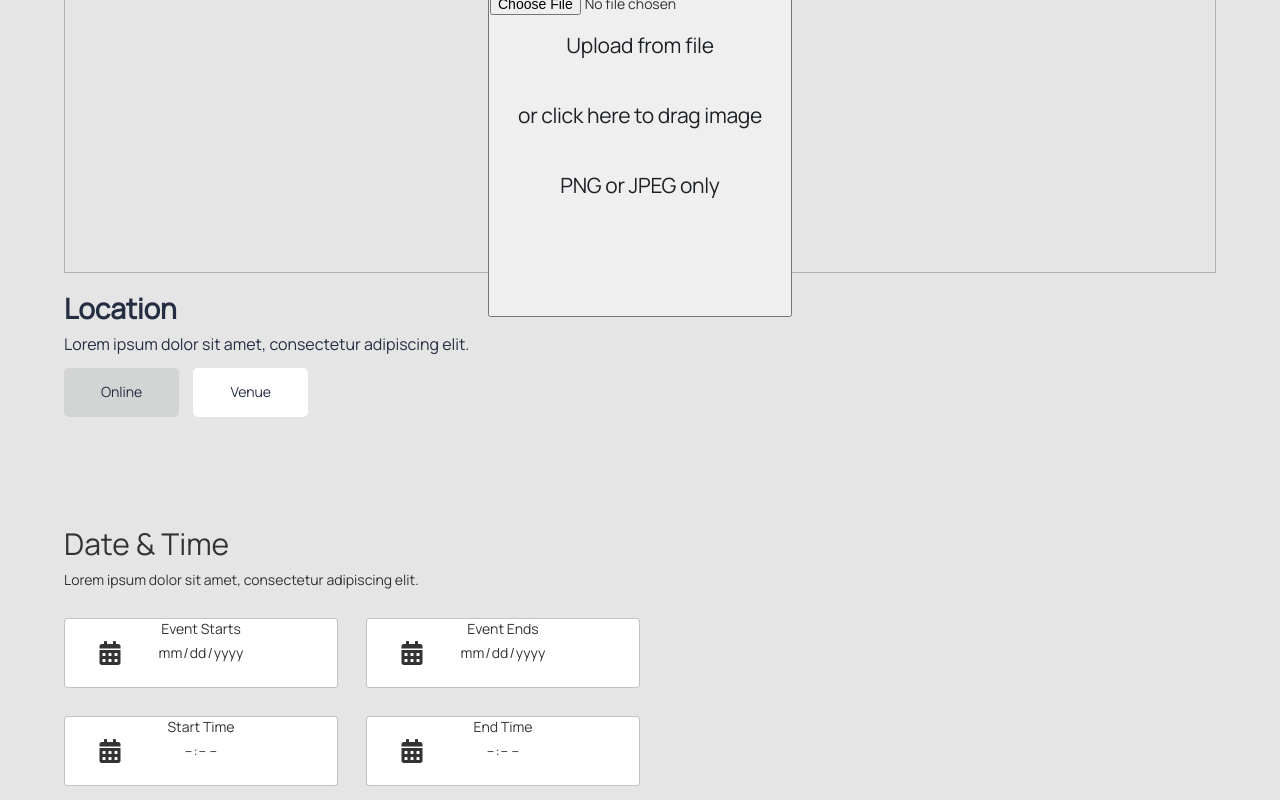
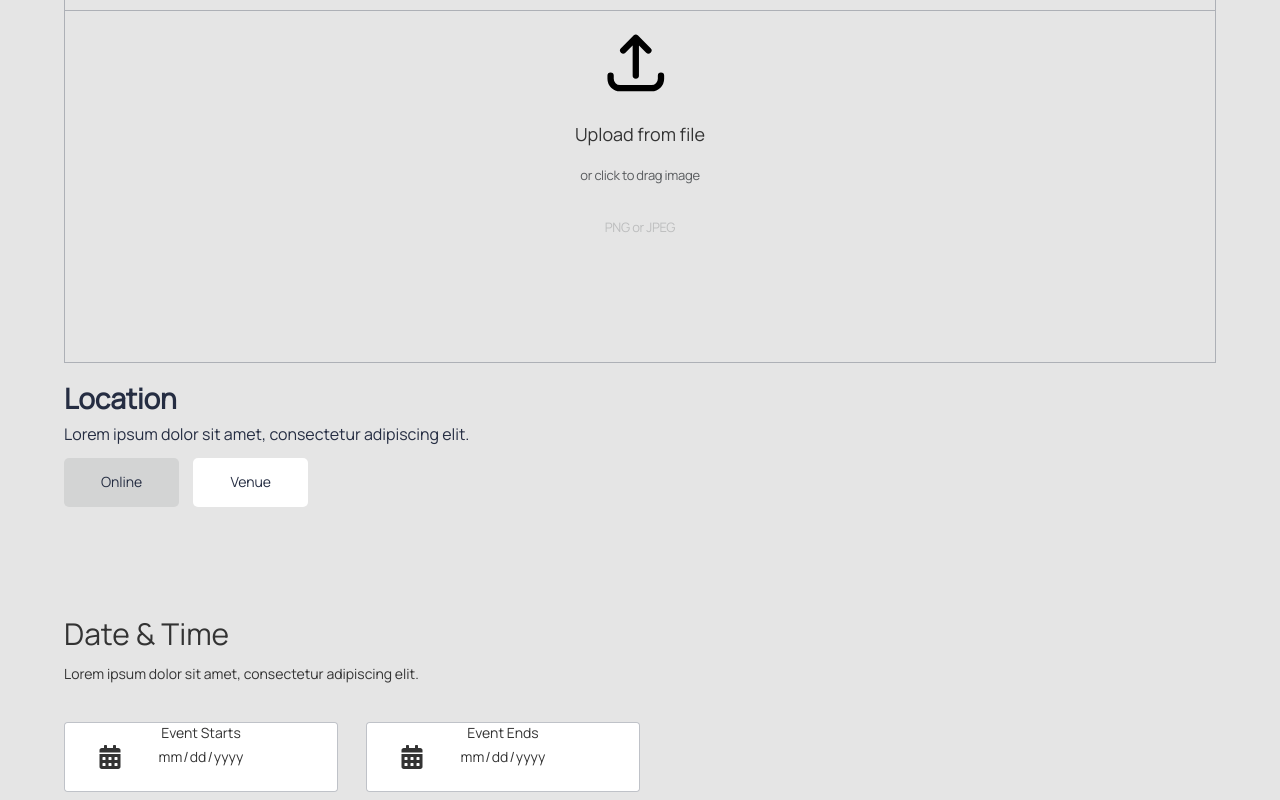
Before and after one commit to decadevs/event-booking-frontend-sq12, a React (Vite) app: page /event-page in a window 1280 px wide. Shown: the part 600-1400 px from the top of the page. Built offline with nearby package versions, Linux system fonts and the light colour scheme.

Commit message:
completed event creation page

```diff
--- a/src/App.tsx
+++ b/src/App.tsx
@@ -27,7 +27,7 @@ function App() {
     {/* </BookrProvider> */}
       <ContextProvider>
         <ThemeProvider theme={theme}>
-        {/* <Navbar />   */}
+        <Navbar />
           <BrowserRouter>
             <Routes>
               {/* <Route path='' element={<DemoPage />} /> */}
--- a/src/pages/ eventPage/eventStyle.ts
+++ b/src/pages/ eventPage/eventStyle.ts
@@ -1,4 +1,4 @@
-import { makeStyles } from "@material-ui/core";
+import { makeStyles, styled } from "@material-ui/core";
 
 export const eventStyles = makeStyles((theme) => ({
   eventContainer: {
@@ -60,6 +60,7 @@ export const eventStyles = makeStyles((theme) => ({
   },
   location: {
     // marginTop: "90px",
+
     marginBottom: "90px",
     "& h2": {
       fontFamily: "Manrope",
@@ -71,9 +72,17 @@ export const eventStyles = makeStyles((theme) => ({
     },
   },
 
-  Date_Time: {},
+  Date_Time: {
+    display: "flex",
+    flexDirection: "column",
+    width: "100%",
+  },
 
-  Date_TimeInputField: {},
+  Date_TimeInputField: {
+    display: "grid",
+    positionItems: "center",
+    width: "100%",
+  },
 
   EventDateForm: {
     marginTop: "2em",
@@ -118,6 +127,8 @@ export const eventStyles = makeStyles((theme) => ({
   },
   eventUpload: {
     display: "flex",
+    position: "relative",
+    flexDirection: "column",
     justifyContent: "center",
     width: "100%",
     height: "30.3em",
@@ -169,7 +180,7 @@ export const eventStyles = makeStyles((theme) => ({
       },
     },
     eventUpload: {
-      height: "13em",
+      // height: "13em",
     },
     eventsBtn: {
       display: "grid",
@@ -197,6 +208,9 @@ export const eventStyles = makeStyles((theme) => ({
       fontSize: "0.8em",
       lineHeight: "1.6em",
     },
+    EventDateForm:{
+      width: "100%",
+    }
   },
 
   calendarIconDiv: {
@@ -226,4 +240,51 @@ export const eventStyles = makeStyles((theme) => ({
     height: "24px",
     width: "24px",
   },
+
+  uploadfileInput: {
+    display: "none",
+    // opacity: 0,
+  },
 }));
+
+export const FormField = styled('form')({
+  display: 'flex',
+  width: '100%',
+  justifyContent: 'center',
+  alignItems: 'center',
+  position: 'relative',
+  flexDirection: 'column'
+})
+
+export const FormLabel = styled('label')({
+  display: 'grid',
+  placeItems: 'center',
+  position: 'relative',
+  overflow: 'hidden',
+  cursor: 'pointer',
+})
+export const FormInput = styled('input')({
+  cursor: 'pointer',
+  opacity: 0,
+  display: 'none',
+  position: 'absolute',
+  top: '0',
+  right: '0',
+  margin: '0',
+  padding: '0',
+  fontSize: '20px',
+  filter: 'alpha(opacity=0)'
+
+})
+export const FormSpan = styled('span')({
+display: 'inlineBlock',
+  width: '100%',
+  padding: '0 10px',
+  overflow: 'hidden',
+  textOverflow: 'ellipsis',
+  whiteSpace: 'nowrap',
+  backgroundColor: '#fff',
+  border: '1px solid #ddd',
+  borderRadius: '4px',
+  boxSizing: 'border-box',
+})
--- a/src/pages/ eventPage/index.tsx
+++ b/src/pages/ eventPage/index.tsx
@@ -1,6 +1,6 @@
 import React, { useState } from "react";
 import { AiOutlineInfoCircle } from "react-icons/ai";
-import { eventStyles } from "./eventStyle";
+import { eventStyles, FormField, FormInput, FormLabel, FormSpan } from "./eventStyle";
 import InputField from "../../components/InputField/InputField";
 import Button from "../../components/Buttons/Buttons";
 import "./index.css";
@@ -10,6 +10,10 @@ import { HiOutlineUpload } from "react-icons/hi";
 
 export const EventPage = () => {
   const eventClasses = eventStyles();
+
+  //UPLOAD FILES
+  const [banner, setBanner] = useState<Record<string, any>>({});
+  const [displayName, setFileDisplay] = useState("");
 
   //state
   const [eventTitle, setEventTitle] = useState("");
@@ -65,7 +69,6 @@ export const EventPage = () => {
 
 //UPLOAD FILES
   const [file, setFile] = useState<File | null>(null);
-
     const handleDrop = (event: React.DragEvent<HTMLDivElement>) => {
       event.preventDefault();
       const file = event.dataTransfer.files[0];
@@ -74,12 +77,32 @@ export const EventPage = () => {
 
     const handleUpload = (event: React.ChangeEvent<HTMLInputElement>) => {
       const file = event.target.files && event.target.files[0];
-    setFile(file);
+      setFile(file || null);
     };
 
     const handleDragOver = (event: React.DragEvent<HTMLDivElement>) => {
       event.preventDefault();
     };
+
+  // const handleDrop = (event: React.DragEvent<HTMLDivElement>) => {
+  //   event.preventDefault();
+  //   const file = event.dataTransfer.files[0];
+  //   console.log("file", file);
+  //   setBanner(file);
+  // };
+
+  // const handleFileUpload = (event: any) => {
+  //   setSelectedFile(event.target.files[0]);
+  //   const fileName = event.target.value.split("\\").pop();
+  //   setFileDisplay(fileName);
+  // };
+
+  // const handleDragOver = (event: React.DragEvent<HTMLDivElement>) => {
+  //   event.preventDefault();
+  // };
+
+  React.useEffect(() => {
+  },[])
 
   return (
     <div className={eventClasses.eventContainer}>
@@ -142,42 +165,58 @@ export const EventPage = () => {
             <p
               style={{
                 borderBottom: "1px solid rgba(37, 45, 66, 0.29)",
-                height: "2em",
+                height: "3.5em",
               }}
             >
               Upload Event Banner
             </p>
 
-            <div>
-              <button>
+            <FormField>
+              <label htmlFor="file-input">
                 <HiOutlineUpload
-                  style={{ color: "000000", width: "90%", height: "6em" }}
+                  className="h-5 w-5"
+                  style={{
+                    color: "000000",
+                    width: "90%",
+                    height: "6em",
+                    cursor: "pointer",
+                  }}
                 />
+              </label>
               <input
+                id="file-input"
                 type="file"
                 onChange={handleUpload}
-                  placeholder="click to upload"
+                style={{ display: "none" }}
               />
+
+              <h4>Upload from file</h4>
               <div
                 onDrop={handleDrop}
                 onDragOver={handleDragOver}
                 style={{
-                    width: "300px",
-                    height: "300px",
+                  width: "100%",
+                  height: "15em",
+                  // border: "2px dashed black",
                 }}
               >
                 {file ? (
                   <p>{file.name}</p>
                 ) : (
                   <>
-                      <p>Upload from file </p>
-                      <p>or click here to drag image</p>
-                      <p>PNG or JPEG only</p>
+                    <p style={{ fontSize: "small", opacity: "0.7" }}>
+                      {" "}
+                      or click to drag image
+                    </p>
+                    <p>
+                      <small style={{ fontSize: "small", opacity: "0.2" }}>
+                        PNG or JPEG
+                      </small>
+                    </p>
                   </>
                 )}
               </div>
-              </button>
-            </div>
+            </FormField>
           </div>
         </div>
 
```
Lines whose indentation alone changed are shown as unchanged.
